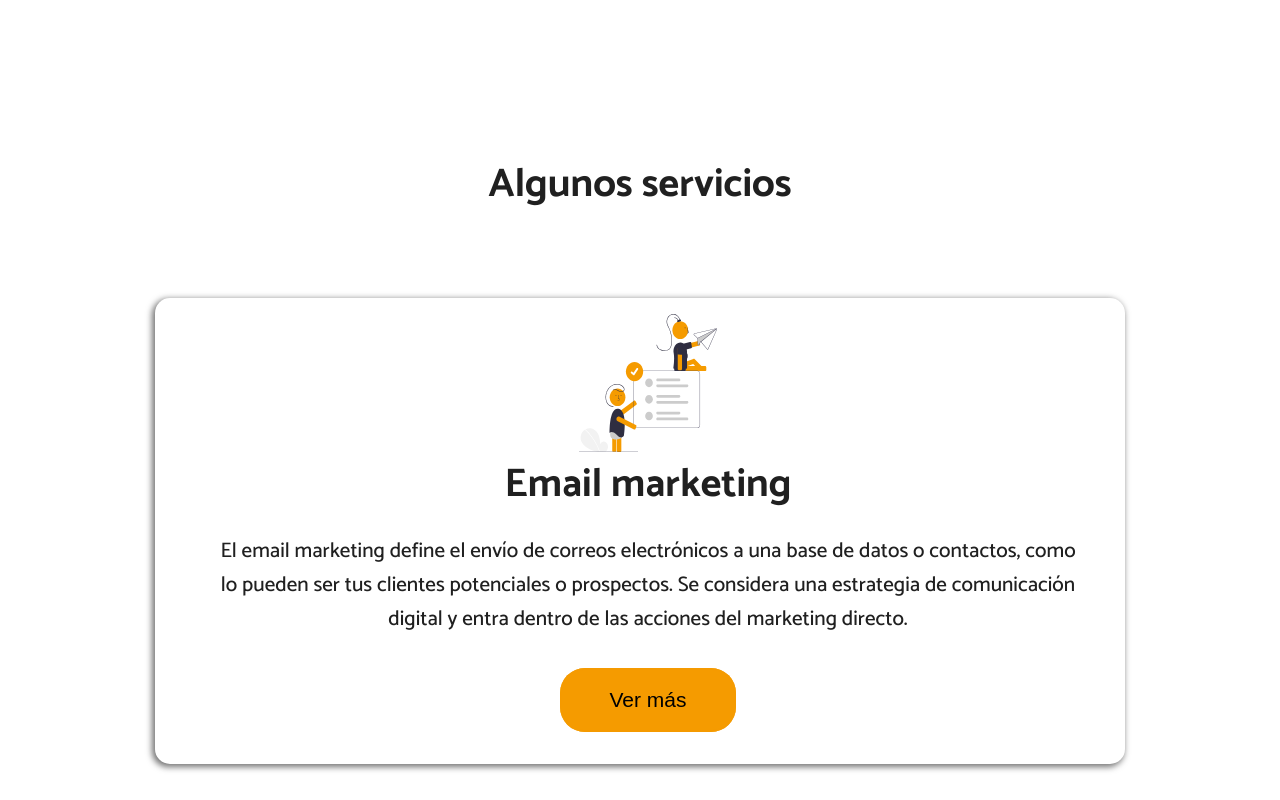
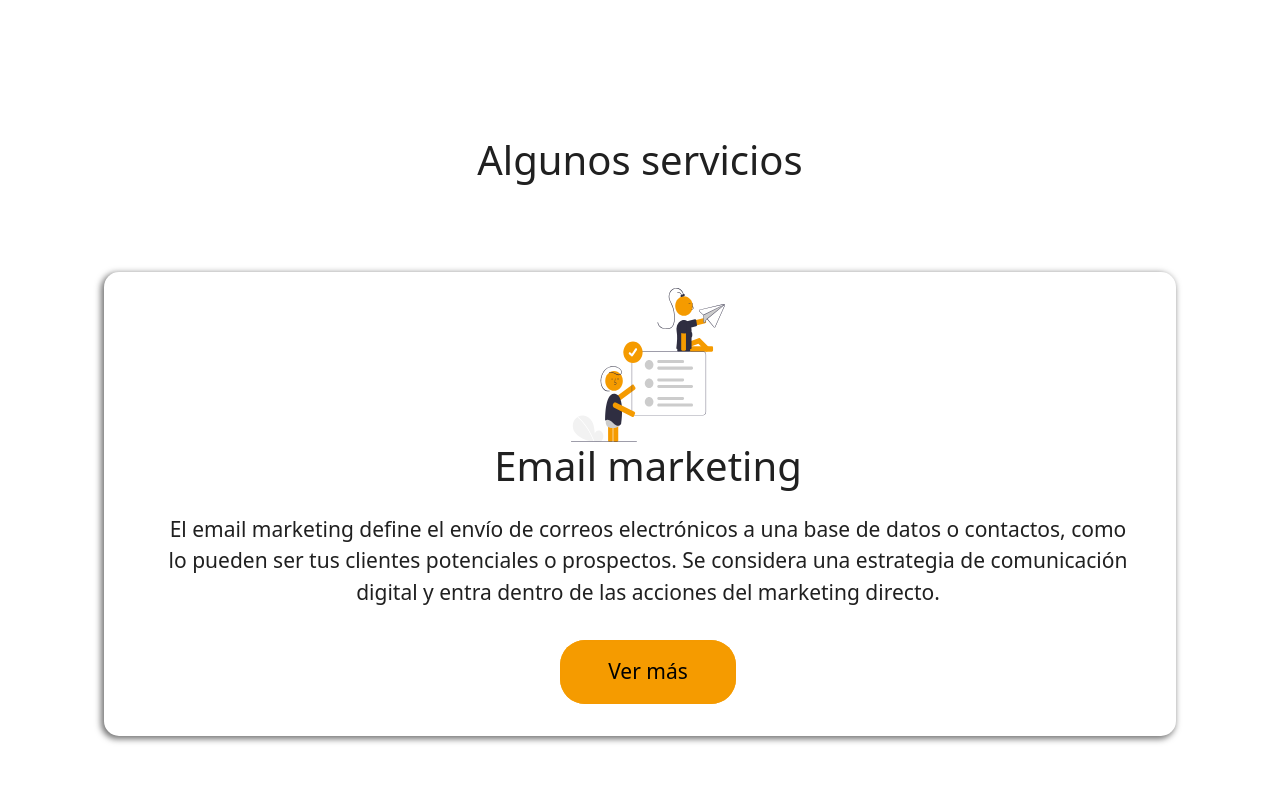
Before and after one commit to FernandoMoyano/Expan-DYLO-consultoria, a plain HTML site: page index.html in a window 1280 px wide. Shown: the part 920-1720 px from the top of the page. Drawn offline with nearby package versions, Linux system fonts and the light colour scheme.

Commit message:
Agregando bootstrap

```diff
--- a/css/styles.css
+++ b/css/styles.css
@@ -192,10 +192,10 @@ button a {
   margin-bottom: 2rem;
 }
 
-.section {
+/* .section {
   margin: 4rem 4rem;
 }
-
+ */
 /* ------------------------------ Algunos sservicios ------------------------------------- */
 
 .servicios-principales {
--- a/index.html
+++ b/index.html
@@ -12,6 +12,8 @@
       rel="stylesheet"
     />
     <script src="https://kit.fontawesome.com/807eeec939.js" crossorigin="anonymous"></script>
+    <link href="https://cdn.jsdelivr.net/npm/bootstrap@5.1.1/dist/css/bootstrap.min.css" rel="stylesheet" integrity="sha384-F3w7mX95PdgyTmZZMECAngseQB83DfGTowi0iMjiWaeVhAn4FJkqJByhZMI3AhiU" crossorigin="anonymous">
+    <script src="https://cdn.jsdelivr.net/npm/bootstrap@5.1.1/dist/js/bootstrap.bundle.min.js" integrity="sha384-/bQdsTh/da6pkI1MST/rWKFNjaCP5gBSY4sEBT38Q/9RBh9AH40zEOg7Hlq2THRZ" crossorigin="anonymous"></script>
     <link rel="stylesheet" href="css/styles.css" />
   </head>
   <body>
```
